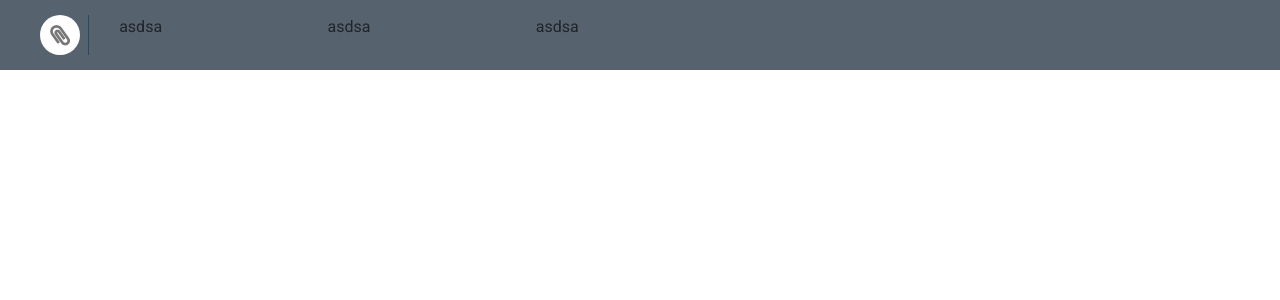
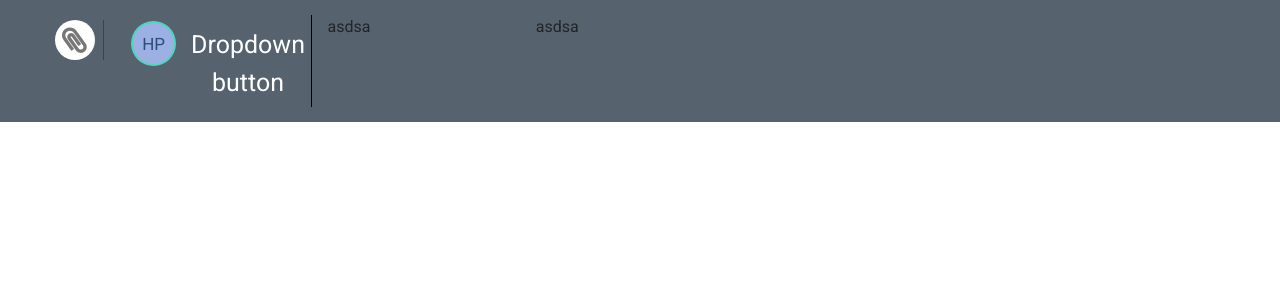
Before and after one commit to hammadyounas/nomigantTheme, an Angular app: page /dashboard in a window 1280 px wide. Shown: the top 300 px of the page. Built offline with nearby package versions, Linux system fonts and the light colour scheme.

Commit message:
dropdown complete

```diff
--- a/src/app/components/dashboard/dashboard.html
+++ b/src/app/components/dashboard/dashboard.html
@@ -22,17 +22,31 @@
   </div> -->
 <nav style="background-color:#57626f !important; padding: 15px" class="navbar navbar-expand-lg fixed-top navbar-dark bg-dark">
   <div class="row">
-      <div style="text-align: right;" class="col-lg-1">
-          <form>
+    <div style="text-align: right;padding-right: 0;" class="col-lg-1">
+      <form style="margin:0;" class="navbar-brand">
         <div class="form-group">
-                <label class="attachFile" for="exampleFormControlFile1"><i class="fa fa-paperclip fa-lg attachIcon" ></i>                </label>
+          <label class="attachFile" for="exampleFormControlFile1"><i class="fa fa-paperclip fa-lg attachIcon"></i>
+          </label>
           <input style="display:none" type="file" class="form-control-file" id="exampleFormControlFile1">
         </div>
       </form>
-        <!-- <p>asdsa</p> -->
     </div>
-      <div class="col-lg-2">
-        <p>asdsa</p>
+    <div class="col-lg-2" style="border-right:1px solid #000">
+      <div class="dropdown">
+        <button class="btn btn-secondary dropDownButton" type="button" id="dropdownMenuButton" data-toggle="dropdown" aria-haspopup="true" aria-expanded="false">
+          <!-- <div></div> -->
+          <div class="circle">
+            <p style="margin:0;padding:9px;">HP</p>
+          </div>
+          <span style="margin:5px 0 0 15px">Dropdown button</span>
+        </button>
+        <div class="dropdown-menu" aria-labelledby="dropdownMenuButton">
+          <div class="empty"></div>
+          <a class="dropdown-item" href="#">Action</a>
+          <a class="dropdown-item" href="#">Another action</a>
+          <a class="dropdown-item" href="#">Something else here</a>
+        </div>
+      </div>
     </div>
     <div class="col-lg-2">
       <p>asdsa</p>
@@ -42,3 +56,41 @@
     </div>
   </div>
 </nav>
+
+<!-- <nav style="background-color:#57626f !important; padding: 15px" class="navbar navbar-expand-lg navbar-light bg-light">
+  <a class="navbar-brand" href="#">Navbar</a>
+  <button class="navbar-toggler" type="button" data-toggle="collapse" data-target="#navbarSupportedContent"
+    aria-controls="navbarSupportedContent" aria-expanded="false" aria-label="Toggle navigation">
+    <span class="navbar-toggler-icon"></span>
+  </button>
+
+  <div class="collapse navbar-collapse" id="navbarSupportedContent">
+    <ul class="navbar-nav mr-auto">
+      <li class="nav-item active">
+        <a class="nav-link" href="#">Home <span class="sr-only">(current)</span></a>
+      </li>
+      <li class="nav-item">
+        <a class="nav-link" href="#">Link</a>
+      </li>
+      <li class="nav-item dropdown">
+        <a class="nav-link dropdown-toggle" href="#" id="navbarDropdown" role="button" data-toggle="dropdown"
+          aria-haspopup="true" aria-expanded="false">
+          Dropdown
+        </a>
+        <div class="dropdown-menu" aria-labelledby="navbarDropdown">
+          <a class="dropdown-item" href="#">Action</a>
+          <a class="dropdown-item" href="#">Another action</a>
+          <div class="dropdown-divider"></div>
+          <a class="dropdown-item" href="#">Something else here</a>
+        </div>
+      </li>
+      <li class="nav-item">
+        <a class="nav-link disabled" href="#" tabindex="-1" aria-disabled="true">Disabled</a>
+      </li>
+    </ul>
+    <form class="form-inline my-2 my-lg-0">
+      <input class="form-control mr-sm-2" type="search" placeholder="Search" aria-label="Search">
+      <button class="btn btn-outline-success my-2 my-sm-0" type="submit">Search</button>
+    </form>
+  </div>
+</nav> -->
--- a/src/app/components/dashboard/dashboard.scss
+++ b/src/app/components/dashboard/dashboard.scss
@@ -13,13 +13,16 @@
     margin: 0;
     border-right: 1px solid #2e4470;
 }
+.navbar .navbar-brand{
+    font-size: 20px;
+}
 .navbar .attachFile{
     margin: 0;
     height: 40px;
     width: 40px;
     background: #fff;
     border-radius: 50%;
-    padding: 10px;
+    padding: 6px;
     text-align: center;
     margin-right: 8px;
 }
@@ -27,3 +30,57 @@
     transform: rotate(100deg);
     color: #777;
 }
+
+.navbar .dropdown:hover>.dropdown-menu {
+    display: block;
+  }
+  .navbar .dropDownButton{
+    background: transparent;
+    border: none;
+    font-size: 25px;
+    display: flex;
+  }
+
+ .navbar .circle{
+    height: 45px;
+    width: 45px;
+    background: #9bb1e3;
+    color: #2e4a7e;
+    border-radius: 50%;
+    border: 2px solid #4dd6be;
+    font-size: 17px;
+    cursor: pointer;
+    display: flex;
+}
+.navbar .dropdown-menu{
+    // display: block;
+    margin-left: 50px;
+    background: #2e4a7e;
+    border: 2px solid #5a8dfa;
+}
+.navbar .dropdown-menu::before{
+    content: "";
+    position: absolute;
+    right: 50%;
+    top: -15px;
+    width: 0;
+    height: 0;
+    border-left: 18px solid transparent;
+    border-right: 18px solid transparent;
+    border-bottom: 15px solid #42a7f5;
+}
+.navbar .dropdown-menu .empty{
+    position: absolute;
+    top: -13px;
+    width: 0;
+    border-bottom: solid 13px #2e4a7e;
+    border-right: solid 14px transparent;
+    border-left: solid 14px transparent;
+    right: 52%;
+}
+
+
+.navbar .dropdown-item{
+    color:#fff;
+    background: #2e4a7e;
+}
```
Lines whose indentation alone changed are shown as unchanged.
